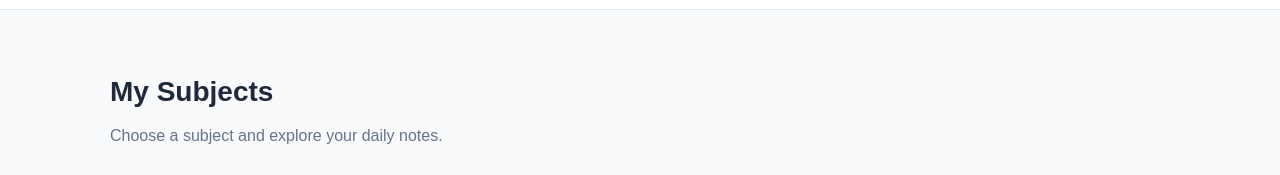
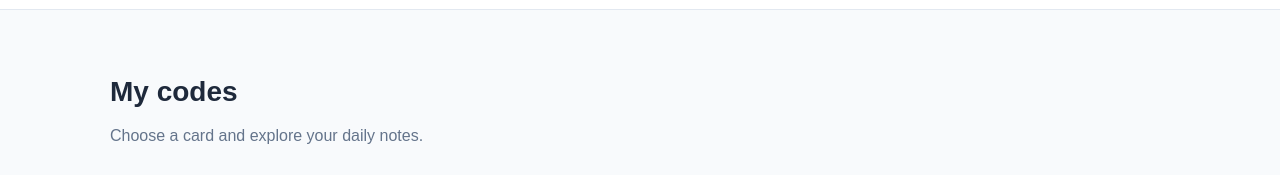
Before and after one commit to sujalrawat2534/fsd-daily-notes-site, a plain HTML site: page index.html in a window 1280 px wide. Shown: the part 156-331 px from the top of the page. Drawn offline with Linux system fonts and the light colour scheme.

Commit message:
update h

```diff
--- a/index.html
+++ b/index.html
@@ -16,9 +16,9 @@
 
       <!-- Notes Section -->
       <section class="notes-section">
-        <h2 class="section-title">My Subjects</h2>
+        <h2 class="section-title">My codes</h2>
         <p class="section-description">
-          Choose a subject and explore your daily notes.
+          Choose a card and explore your daily notes.
         </p>
 
         <div class="subjects-container">
```
